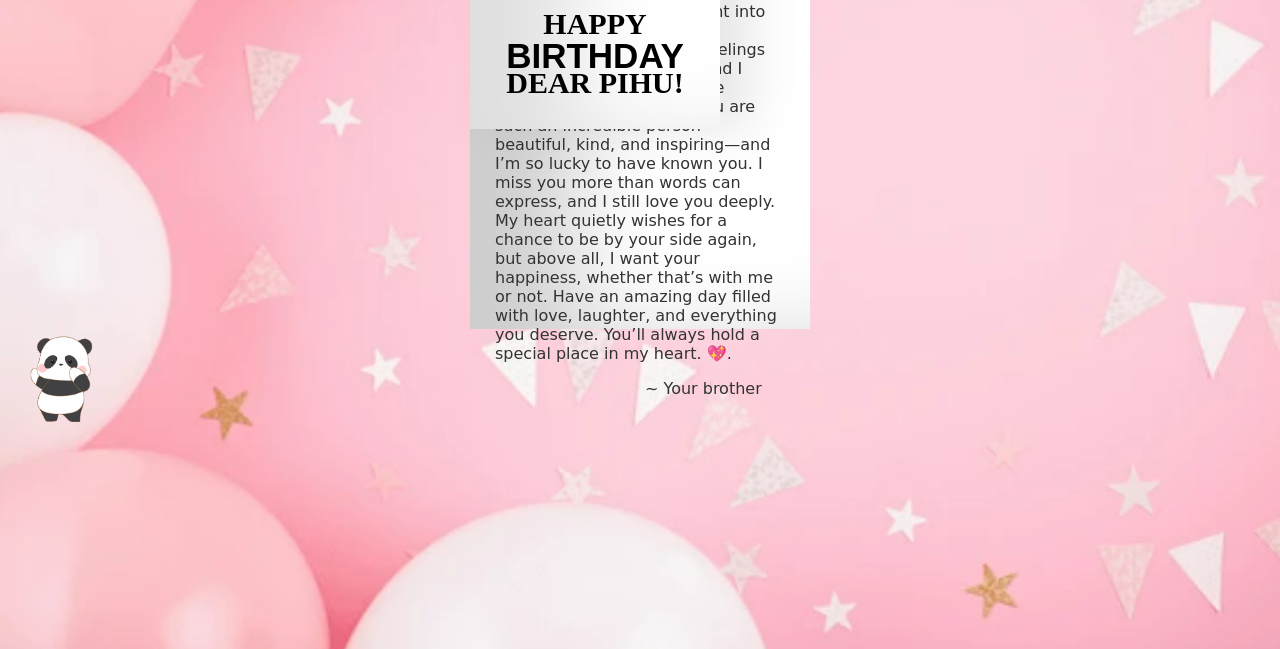
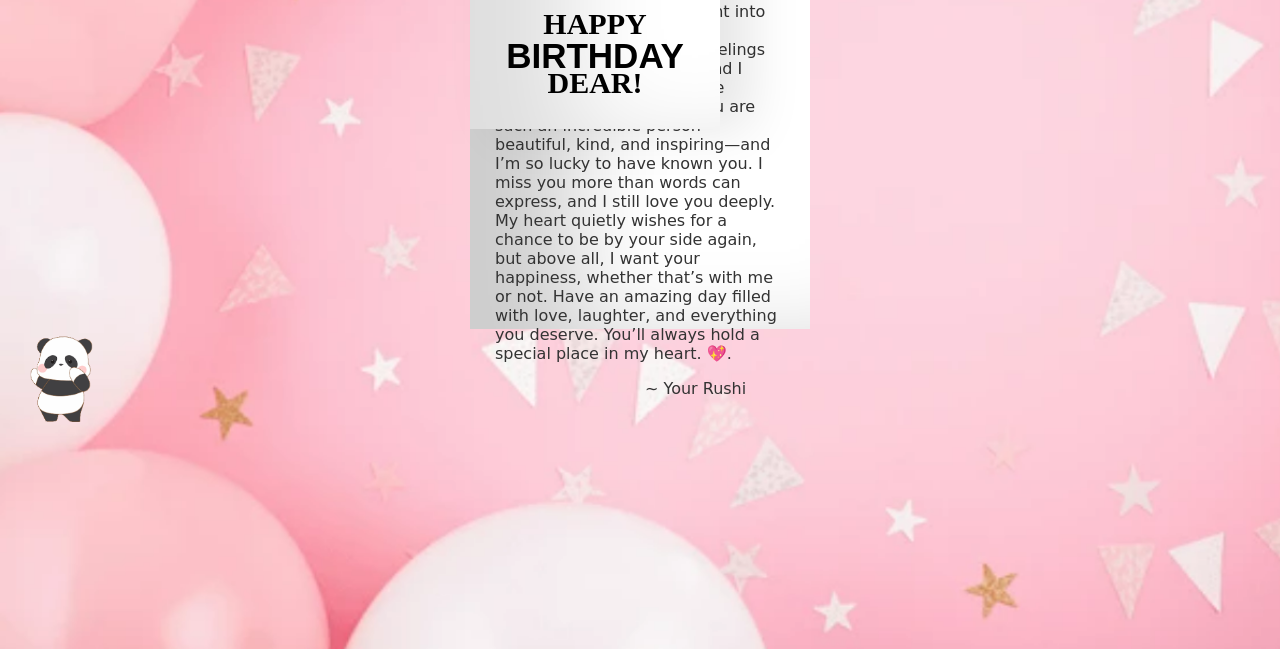
Before and after one commit to piushi1819/Birthday-wish, a plain HTML site: page index.html in a window 1280 px wide. Shown: the part 247-896 px from the top of the page. Drawn offline with Linux system fonts and the light colour scheme.

Commit message:
Update index.html

```diff
--- a/index.html
+++ b/index.html
@@ -17,7 +17,7 @@
                 <div class="front-text">
                     <h3 class="happy">HAPPY</h3>
                     <h2 class="bday">BIRTHDAY</h2>
-                    <h3 class="toyou">DEAR PIHU!</h3>
+                    <h3 class="toyou">DEAR!</h3>
                 </div>
                 <div class="wrap-deco">
                     <div class="decorations"></div>
@@ -40,7 +40,7 @@
                 <div class="inside-text">
                     <h3 class="happy">HAPPY</h3>
                     <h2 class="bday">BIRTHDAY</h2>
-                    <h3 class="toyou">to you!</h3>
+                    <h3 class="toyou">Pihu!</h3>
                 </div>
                 <div class="wishes">
                     <p>Dear Pihu,</p>
@@ -49,7 +49,7 @@
 You are such an incredible person—beautiful, kind, and inspiring—and I’m so lucky to have known you. I miss you more than words can express, and I still love you deeply. My heart quietly wishes for a chance to be by your side again, but above all, I want your happiness, whether that’s with me or not.
 
 Have an amazing day filled with love, laughter, and everything you deserve. You’ll always hold a special place in my heart. 💖.</p>
-                        <p class="name">~ Your brother</p>
+                        <p class="name">~ Your Rushi</p>
                     </div>
             </div>
         </div>
```
